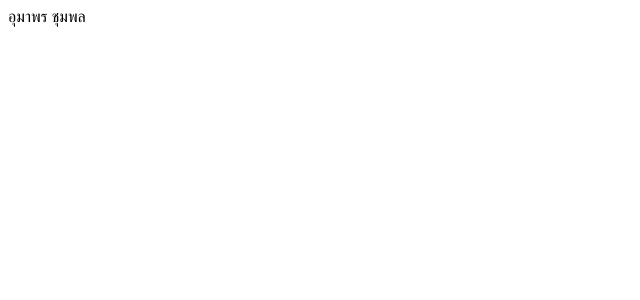
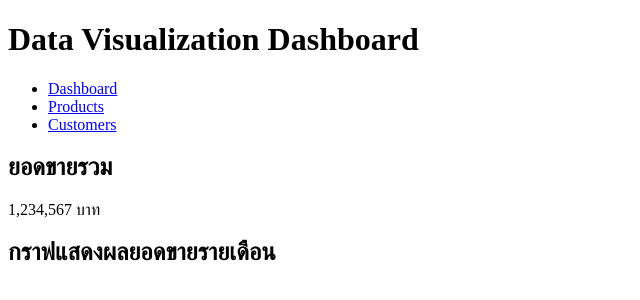
Before and after one commit to jommobile28092201-cyber/data-visualizatio-dashboard, a plain HTML site: page index.html in a window 1280 px wide. Shown: the whole page, without its empty margins (0-640 px from the left). Drawn offline with Linux system fonts and the light colour scheme.

Commit message:
First Commit

```diff
--- a/index.html
+++ b/index.html
@@ -5,7 +5,30 @@
     <meta name="viewport" content="width=device-width, initial-scale=1.0">
     <title>Document</title>
 </head>
-<body> อุมาพร ชุมพล
+<body>
+<header>
+<h1>Data Visualization Dashboard</h1>
+</header>
+<aside>
+<nav>
+<ul>
+<li><a href="#">Dashboard</a></li>
+<li><a href="#">Products</a></li>
+<li><a href="#">Customers</a></li>
+</ul>
+</nav>
+</aside>
+<main>
+<div class="card">
+<h2>ยอดขายรวม</h2>
 
+<p>1,234,567 บาท</p>
+</div>
+<div class="chart-container">
+<h2>กราฟแสดงผลยอดขายรายเดือน</h2>
+<!-- ในอนาคตเราจะนํากราฟมาใสที่นี่ -->
+</div>
+</main>
+</div>
 </body>
 </html>
```
